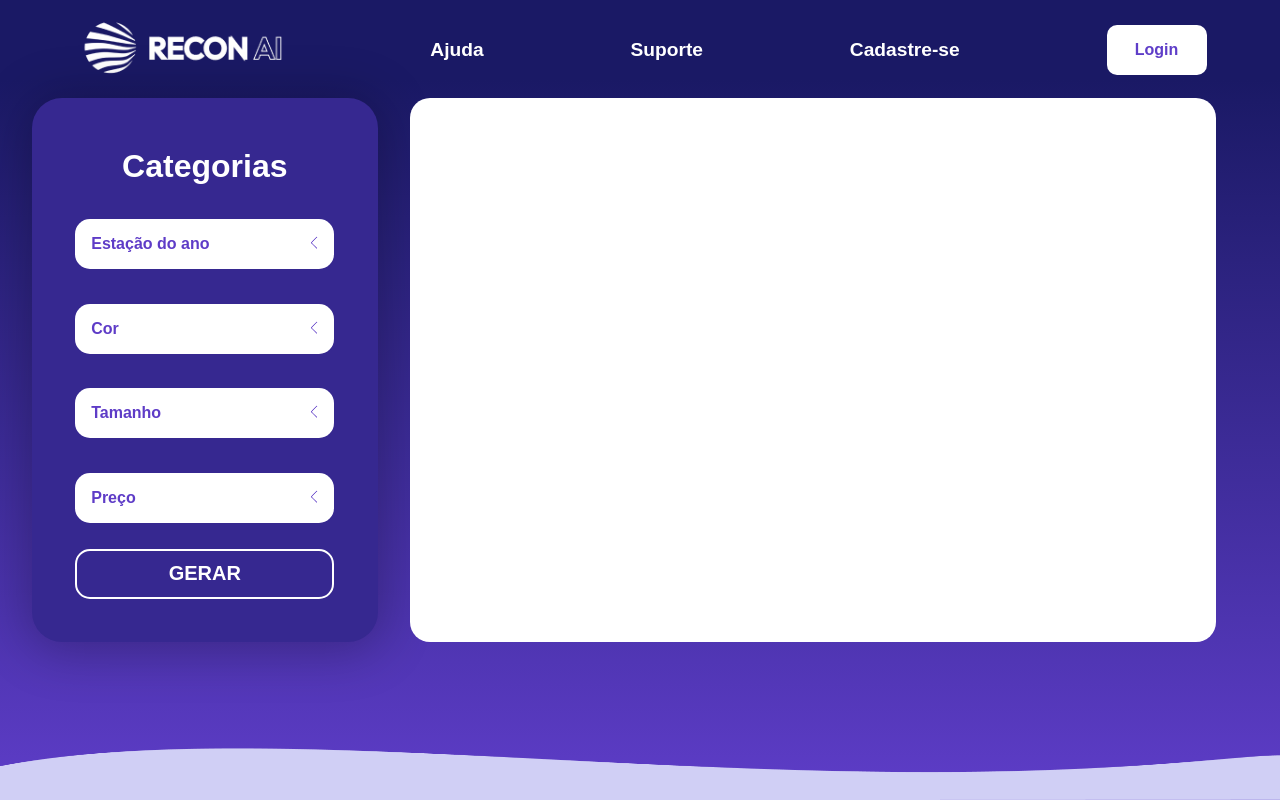
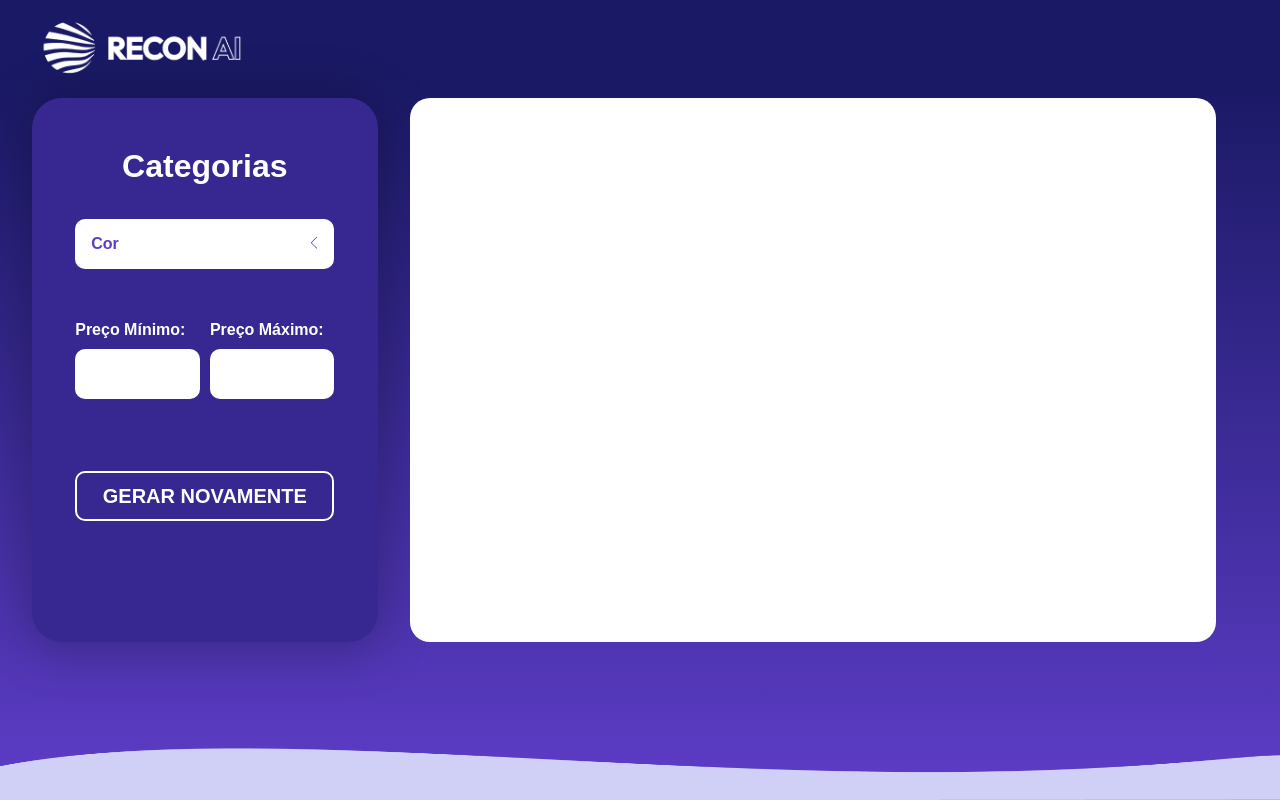
Before and after one commit to Ai-Recon/ReconAi-Frontend, a Flask app: page /usuarios/1 in a window 1280 px wide. Run offline with Flask 3, Linux system fonts and the light colour scheme.

Commit message:
campos necessários

```diff
--- a/recon.py
+++ b/recon.py
@@ -1,31 +1,16 @@
-from flask import Flask, render_template, redirect
+from flask import Flask, render_template
 
 app = Flask(__name__, static_folder='static')
 
-# Routes
 @app.route("/")
 def homepage():
-    return render_template("login.html")
-
-@app.route("/entrar", methods=['POST'])  # Handle form submission
-def login():
-    # Simulate login logic (replace with your authentication process)
-    if True:  # Assuming successful login
-        return redirect("/home")  # Redirect to home page on successful login
-    else:
-        # Handle unsuccessful login (show error message, etc.)
-        return render_template("login.html", error="Invalid credentials")
-
-@app.route("/home")
-def home():
-    return render_template("home.html")
-
+    min_price = 0
+    max_price = 1000
+    return render_template("home.html", min_price=min_price, max_price=max_price)
 
 @app.route("/usuarios/<nome_usuario>")
 def usuarios(nome_usuario):
     return render_template("usuarios.html", nome_usuario=nome_usuario)
 
-
-#colocar site no ar
 if __name__ == "__main__":
     app.run(debug=True)
--- a/static/usuarios.css
+++ b/static/usuarios.css
@@ -7,41 +7,10 @@
 .header{
     display: flex;
     flex-direction: row;
-    align-items: center;
-    justify-content: space-around;
-}
-.header h1 {
-    font-family: "Outfit Bold", sans-serif;
-    color: white;
-    font-size: larger;
-    margin-top: 15px;
-}
-.header h2{
-    font-family: "Outfit Bold", sans-serif;
-    color: #5E3DC8;
-    font-size: larger;
-    width: 100px;
-    border-radius: 10px;
-    text-align: center;
-}
-.header button{
-    margin-top: 15px;
-    width: 100px;
-    height: 50px;
-    background-color: white;
-    border-radius: 10px;
-    vertical-align: middle;
-    border-width: 0;
+    justify-content: flex-start;
+    margin-left: 2.5%;
 }
 
-.header p{
-    font-family: "Outfit Bold", sans-serif;
-    font-weight: bold;
-    color: white;
-    margin-top: 15px;
-    margin-right: 150px;
-
-}
 
 .background {
     width: 100%;
@@ -106,7 +75,8 @@ details {
     margin-top: 10%;
     font-weight: bold;
     font-family: "Outfit Bold", sans-serif;
-    border-radius: 245px;
+    border-radius: 10px;
+    cursor: pointer;
 
 }
 
@@ -116,7 +86,7 @@ details[open] {
 
 summary {
     padding: 1rem;
-    border-radius: 15px;
+    border-radius: 10px;
     background-color: #ffffff;
     list-style: none;
 }
@@ -148,7 +118,6 @@ summary:after {
     transform: rotate(45deg) translate(50%, 0%);
     transform-origin: center center;
     transition: transform ease-in-out 200ms;
-
 }
 
 summary:focus {
@@ -157,6 +126,7 @@ summary:focus {
 
 details[open] summary:after {
     transform: rotate(-45deg) translate(0%, 0%);
+
 }
 
 ul {
@@ -167,14 +137,17 @@ ul {
     left: 0;
     padding: 1rem;
     margin: 0;
-    border-radius: 20px;
-    align-self: center;
+    cursor: pointer;
+
+    border-radius: 10px;
+    border: 2px solid #5E3DC8; /* Adiciona uma borda ao redor do dropdown */
 }
 
 li {
     margin: 0;
     padding: 1rem 0;
     border-bottom: 1px solid #ccc;
+
 }
 
 li:first-child {
@@ -184,6 +157,7 @@ li:first-child {
 li:last-child {
     padding-bottom: 0;
     border-bottom: none;
+
 }
 
 /* FAKE SELECT */
@@ -194,6 +168,7 @@ summary.radios {
 
 summary.radios:before {
     content: var(--selection);
+
 }
 
 input[type=radio] {
@@ -202,11 +177,13 @@ input[type=radio] {
     display: none;
     color: #5E3CC7;
     font-weight: bold;
+
 }
 
 input[type=radio]:checked {
     display: inline;
     --display: block;
+
 }
 
 input[type=radio]:after {
@@ -219,32 +196,32 @@ ul.list {
     counter-reset: labels;
     list-style-type: none; /* Remove os marcadores padrão */
 
-
 }
 
-label {
+.label2 {
+    display: flex;
+    flex-direction: row;
+    color: white;
     width: 100%;
-	display: flex;
-	cursor: pointer;
     justify-content: space-between;
-    color: #5E3CC7;
-    font-weight: bold;
-    font-family: "Outfit Bold", sans-serif;
+    margin-bottom: 20px;
 }
 
-label span {
-	--display: none;
-	display: var(--display);
-
-}
+.label2 input[type="number"] {
+    width: 60%; /* Ajustar a largura do input */
+    height: 40px;
+    font-size: 16px;
+    border-radius: 10px;
+    border: 0px solid #ccc;
+    box-sizing: border-box; /* Garantir que o padding não afete a largura total */}
 
 /*Fim  Drop down */
 
 .btn{
     width: 75%;
     height: 50px;
-    border-radius: 15px;
-    margin-top: 7.5%;
+    border-radius: 10px;
+    margin-top: 15%;
     background-color: transparent;
     border: 2px solid #fff; /* Adiciona borda ao resumo */
     color: white;
@@ -253,3 +230,34 @@ label span {
     font-family: "Outfit Bold", sans-serif;
     font-size: 20px;
 }
+
+
+.labels {
+    display: flex;
+    flex-direction: row;
+    justify-content: center;
+    align-items: center;
+    margin-top: 15%;
+    width: 75%;
+
+}
+
+.label2{
+    height: 50px;
+    border-radius: 10px;
+    border: 0px;
+    color: #1A1965;
+    font-family: "Outfit Bold", sans-serif;
+    font-weight: bolder;
+    padding-left: 5px;
+    margin-top: 10px;
+
+
+}
+.espaco{
+    width: 15px;
+}
+.lname{
+    font-family: "Outfit Bold", sans-serif;
+    font-weight: bolder;
+}
--- a/templates/usuarios.html
+++ b/templates/usuarios.html
@@ -13,12 +13,8 @@
     <div class="background">
         <header class="header">
             <img class="img" src="/static/assets/header.png" alt="Imagem do perfil">
-            <h1>Ajuda</h1>
-            <h1>Suporte</h1>
-            <h1>Cadastre-se</h1>
-            <button class="button">
-            <h2>Login</h2>
-            </button>
+
+
         </header>
 
         <div class="conteudo">
@@ -27,92 +23,44 @@
                 <h1>Categorias</h1>
 
                 <details class="custom-select">
-                    <summary class="radios" onclick="toggleDropdown('dropdown1')">Estação do ano</summary>
-                    <ul class="list" id="dropdown1">
+                    <summary id="dropdownSummary" class="radios" onclick="toggleDropdown('dropdown2')">Cor</summary>
+                    <ul class="list" id="dropdown2">
                         <li>
-                            <label for="est1">Verão</label>
+                            <label for="azul" onclick="changeColor('Azul')">Azul</label>
                         </li>
                         <li>
-                            <label for="est2">Inverno</label>
+                            <label for="amarelo" onclick="changeColor('Amarelo')">Amarelo</label>
                         </li>
                         <li>
-                            <label for="est3">Outono</label>
+                            <label for="vermelho" onclick="changeColor('Vermelho')">Vermelho</label>
                         </li>
                         <li>
-                            <label for="est4">Primavera</label>
+                            <label for="branco" onclick="changeColor('Branco')">Branco</label>
+                        </li>
+                        <li>
+                            <label for="preto" onclick="changeColor('Preto')">Preto</label>
                         </li>
                     </ul>
                 </details>
 
-                <details class="custom-select">
-                    <summary class="radios" onclick="toggleDropdown('dropdown2')">Cor</summary>
-                    <ul class="list" id="dropdown2">
-                        <li>
-                            <label for="azul">Azul</label>
-                        </li>
-                        <li>
-                            <label for="amarela">Amarela</label>
-                        </li>
-                        <li>
-                            <label for="vermelha">Vermelha</label>
-                        </li>
-                        <li>
-                            <label for="branca">Branca</label>
-                        </li>
-                        <li>
-                            <label for="preto">Preta</label>
-                        </li>
-                    </ul>
-                </details>
+                <div class="labels">
+                    <div class="form-group">
+                        <label class="lname" for="preco-minimo">Preço Mínimo:</label>
+                        <input class="label2" type="number" id="preco-minimo" name="preco-minimo" required>
+                    </div>
 
-                <details class="custom-select">
-                    <summary class="radios" onclick="toggleDropdown('dropdown3')">Tamanho</summary>
-                    <ul class="list" id="dropdown3">
-                        <li>
-                            <label for="tam0">PP</label>
-                        </li>
-                        <li>
-                            <label for="tam1">P</label>
-                        </li>
-                        <li>
-                            <label for="tam2">M</label>
-                        </li>
-                        <li>
-                            <label for="tam3">G</label>
-                        </li>
-                        <li>
-                            <label for="tam4">GG</label>
-                        </li>
-                        <li>
-                            <label for="tam5">GGG</label>
-                        </li>
-                    </ul>
-                </details>
+                    <div class="espaco"></div>
 
-                <details class="custom-select">
-                    <summary class="radios" onclick="toggleDropdown('dropdown5')">Preço</summary>
-                    <ul class="list" id="dropdown2">
-                        <li>
-                            <label for="item1">Item 1 </label>
-                        </li>
-                        <li>
-                            <label for="item2">Item 2</label>
-                        </li>
-                        <li>
-                            <label for="item3">Item 3</label>
-                        </li>
-                        <li>
-                            <label for="item4">Item 4</label>
-                        </li>
-                        <li>
-                            <label for="item5">Item 5</label>
-                        </li>
-                    </ul>
-                </details>
+                    <div class="form-group">
+                      <label class="lname" for="preco-maximo">Preço Máximo:</label>
+                      <input class="label2" type="number" id="preco-maximo" name="preco-maximo" required>
+                    </div>
+
+                </div>
 
 
 
-                <button class="btn">GERAR</button>
+                <button class="btn">GERAR NOVAMENTE</button>
 
             </div>
 
@@ -127,6 +75,12 @@
 
             <img class="wave" src="/static/assets/onda.png">
 
+            <script>
+                function changeColor(color) {
+                    document.getElementById('dropdownSummary').textContent = "Cor: " + color;
+                }
+            </script>
+
 </body>
 
 
```
Also changed, not shown: static/home.css (+52 -22 lines), static/login.css (deleted, +0 -82 lines), templates/home.html (+29 -77 lines), templates/login.html (deleted, +0 -35 lines). Lines whose indentation alone changed are shown as unchanged.
